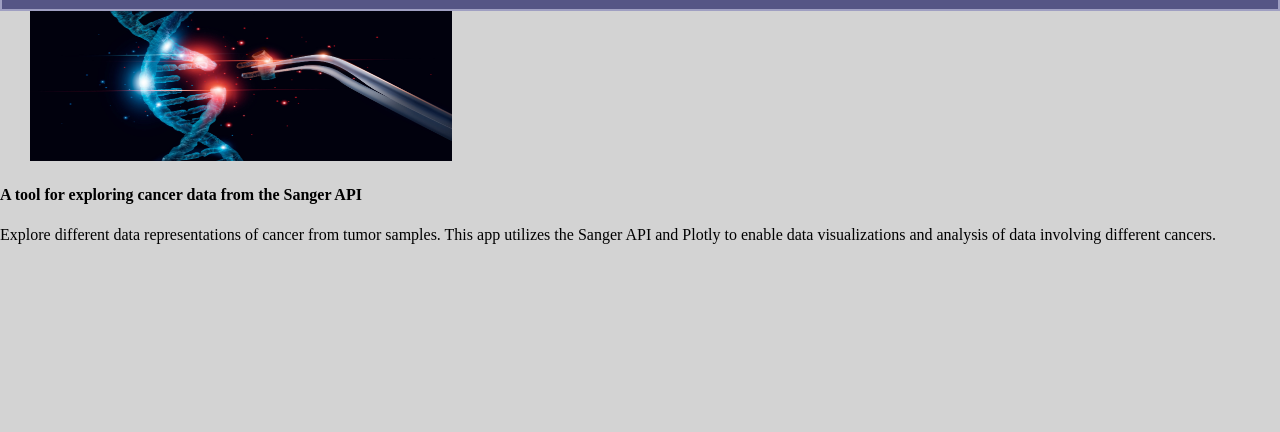
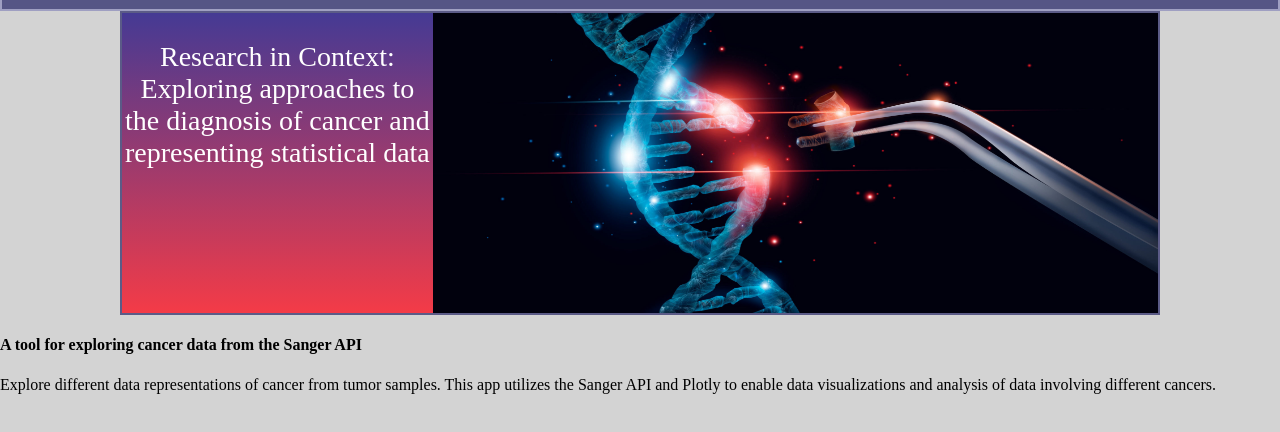
Before and after one commit to ylu8888/GenomeGenesis, a plain HTML site: page index.html in a window 1280 px wide. Shown: the part 202-634 px from the top of the page. Drawn offline with Linux system fonts and the light colour scheme.

Commit message:
massive abt prog

```diff
--- a/index.html
+++ b/index.html
@@ -37,12 +37,17 @@
 
             </div>
 
-            <div>
-                <img id="logo" src="images/dna.jpg">
+            <div class="display">
+                <p id="about-img">Research in Context:
+                    Exploring approaches to the diagnosis of cancer and representing statistical data
+                </p>
+                <img id="dna" src="images/dna.jpg">
             </div>
 
+           <div class="about-us">
             <h4 id="undertitle">A tool for exploring cancer data from the Sanger API</h4>
             <p>Explore different data representations of cancer from tumor samples. This app utilizes the Sanger API and Plotly to enable data visualizations and analysis of data involving different cancers. </p>
+           </div>
 
             <script src="script.js"></script>
 
--- a/styles.css
+++ b/styles.css
@@ -48,3 +48,30 @@ body {
     justify-content: center;
     align-items: center;
 }
+
+.display{
+    border: 2px solid #5b5b87;
+    margin-left: 120px;
+    margin-right: 120px;
+    display: flex;
+    background-image: linear-gradient(to top, #f43b47 0%, #453a94 100%);
+}
+
+#about-img{
+   text-align: center;
+   font-size: 28px;
+   width: 30%;
+   color: white;
+
+}
+#dna{
+    height: 300px;
+    width: 70%;
+    display: flex;
+    float: right;
+
+}
+
+.about-us{
+
+}
```
